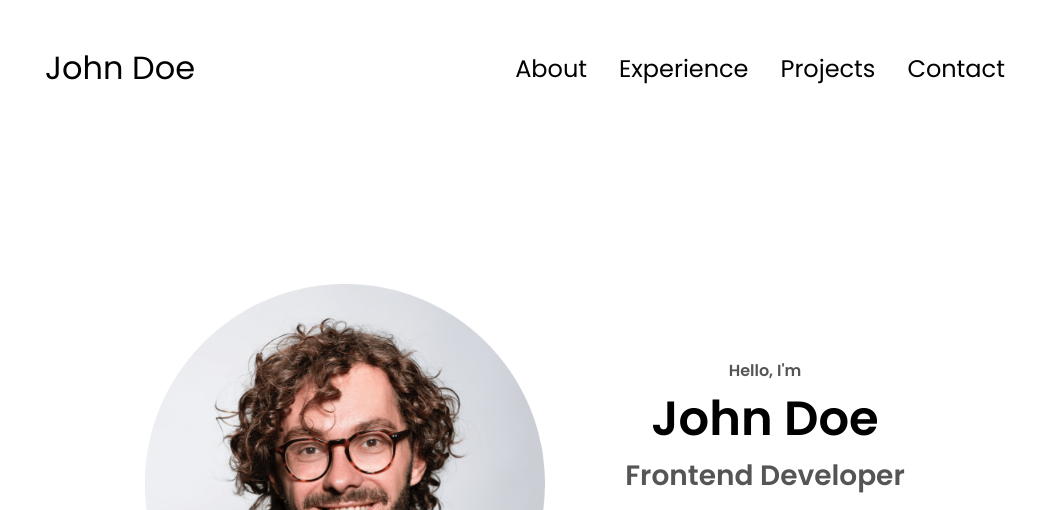
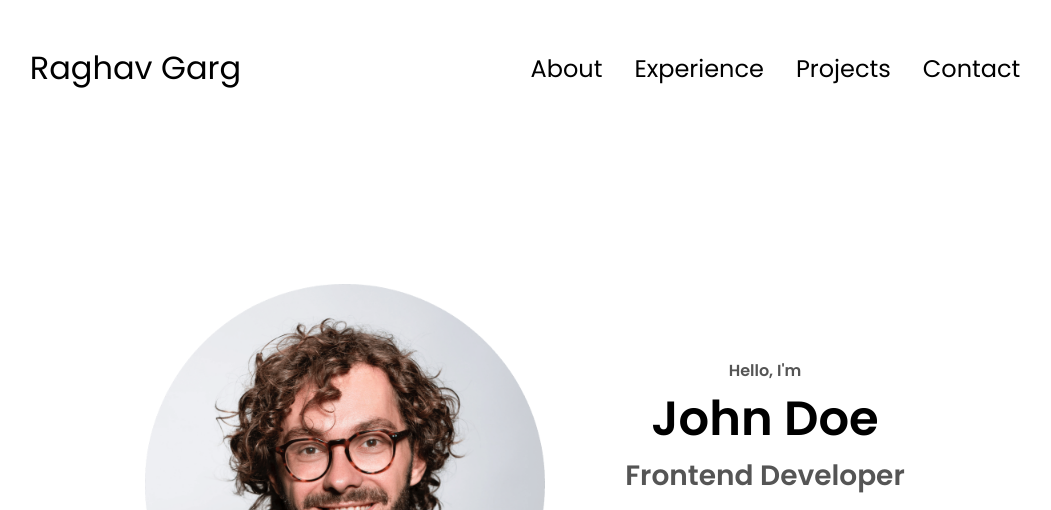
Before and after one commit to Raghavgarg5541275/Portfolio, a plain HTML site: page index.html in a window 1280 px wide. Shown: the top 510 px of the page, without its empty margins (115-1166 px from the left). Drawn offline with Linux system fonts and the light colour scheme.

Commit message:
Portfolio check

```diff
--- a/index.html
+++ b/index.html
@@ -10,7 +10,7 @@
   </head>
   <body>
     <nav id="desktop-nav">
-      <div class="logo">John Doe</div>
+      <div class="logo">Raghav Garg</div>
       <div>
         <ul class="nav-links">
           <li><a href="#about">About</a></li>
```
